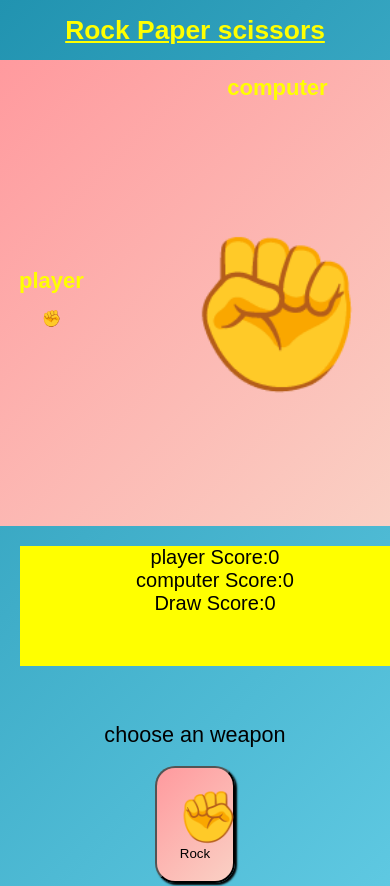
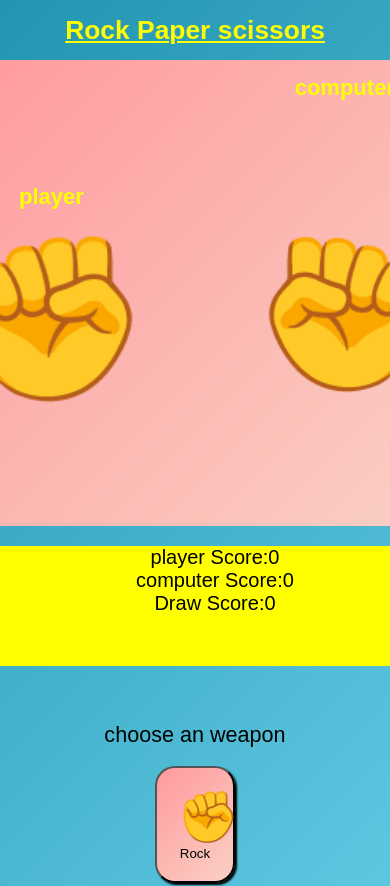
Before and after one commit to farzanamohammad478-lab/Rock-Paper-Scissors--game, a plain HTML site: page index.html in a window 390 px wide. Shown: the top 886 px of the page. Drawn offline with Linux system fonts and the light colour scheme.

Commit message:
Update index.html

```diff
--- a/index.html
+++ b/index.html
@@ -87,7 +87,7 @@
             font-size:22px;
         }
           #player{
-        font-size: 16px;
+        font-size: 160px;
               margin: 5px 0;
     }
     }
```
